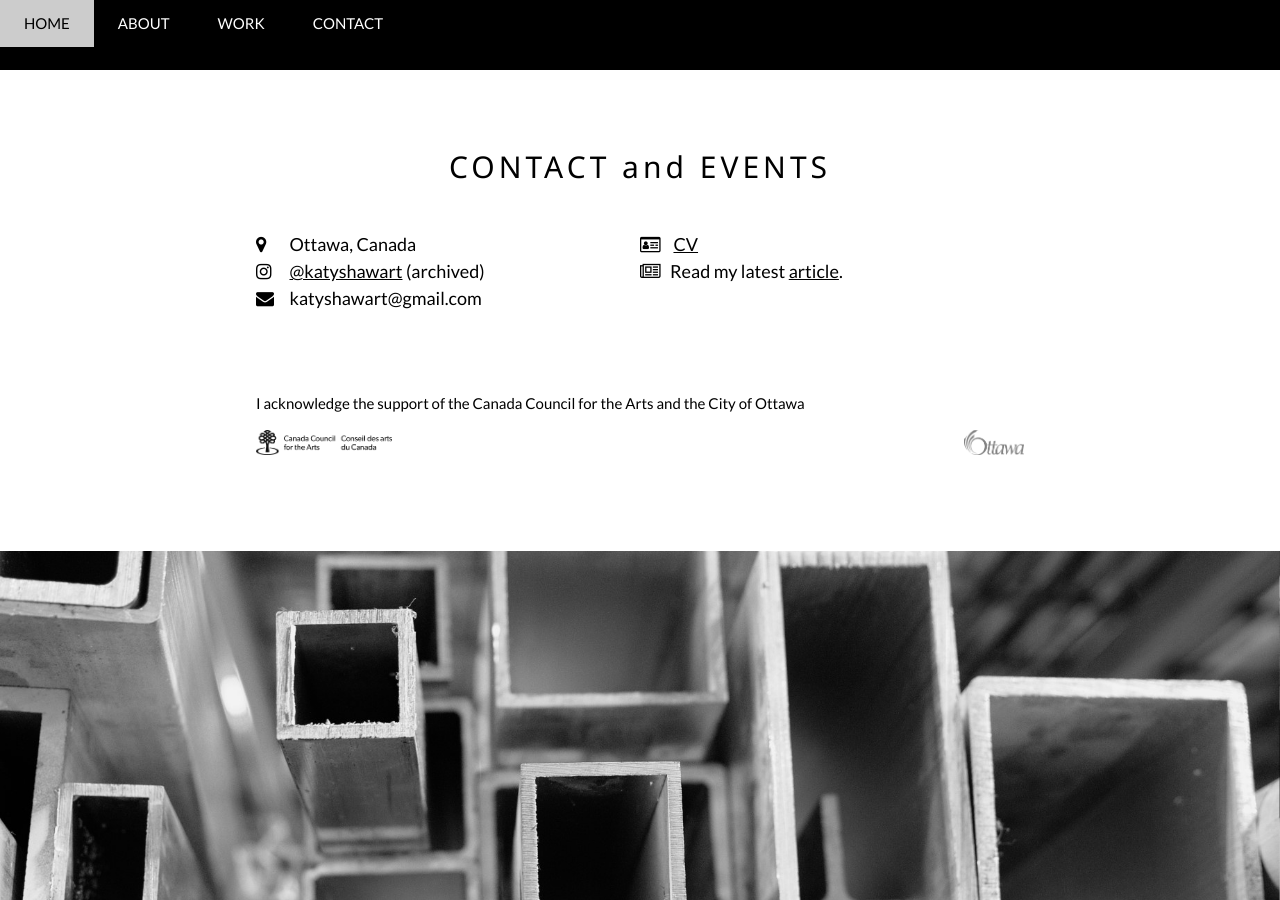
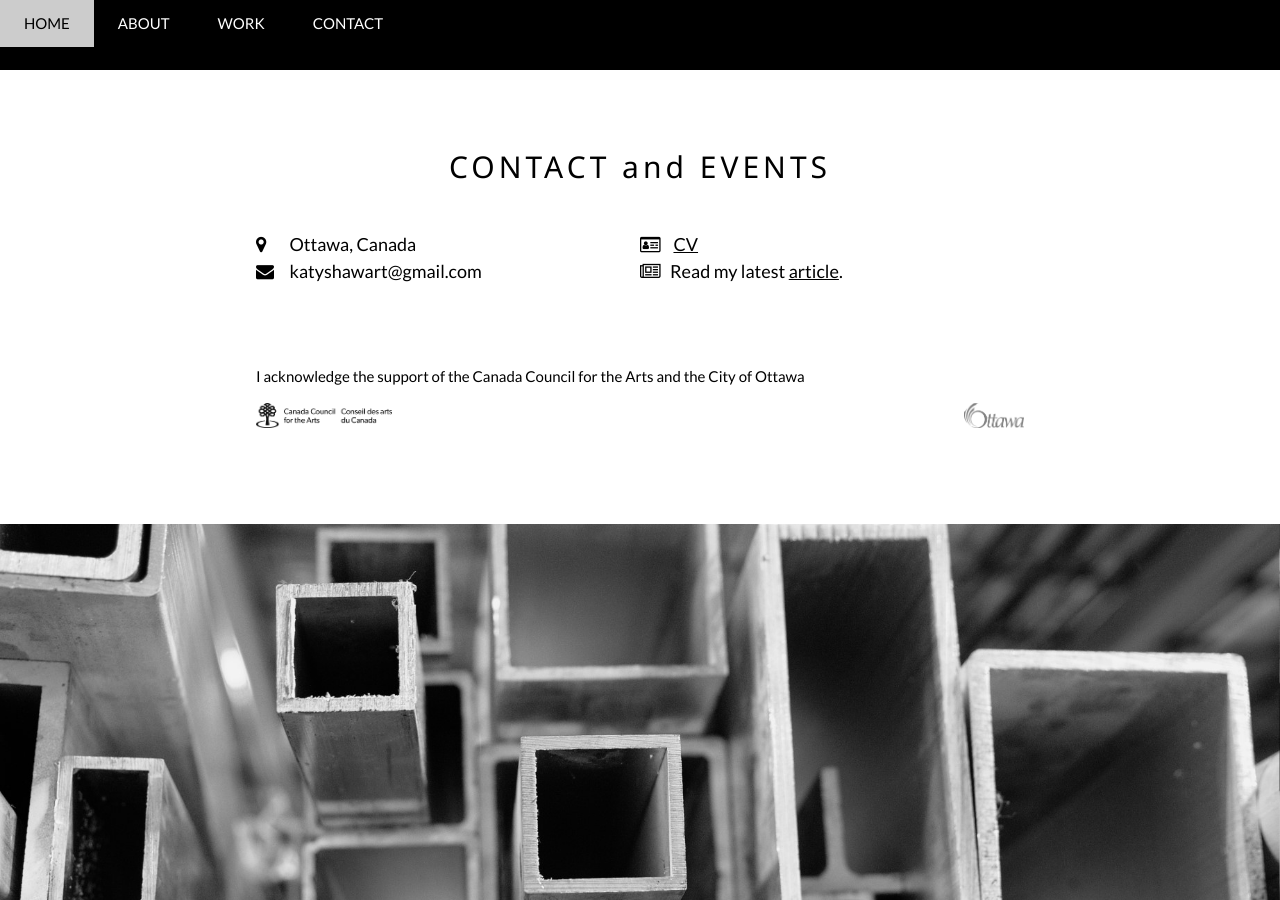
Before and after one commit to shawkatya/portfolio, a Jekyll site: the page built from index.html, in a window 1280 px wide and 900 px high, scrolled down 3114 px. Built offline with Jekyll 4.4.1, drawn with Linux system fonts in a browser that asks for light colours.

Commit message:
removed instagram

```diff
--- a/index.html
+++ b/index.html
@@ -54,7 +54,7 @@ layout: default
     <div class="w3-row w3-padding-32">
       <div class="w3-col m6 w3-large w3-margin-bottom">
         <i class="fa fa-map-marker" style="width:30px"></i> Ottawa, Canada<br>
-        <i class="fa fa-instagram" style="width:30px"></i> <a href="https://www.instagram.com/katyshawart/">@katyshawart</a> (archived)<br>
+        <!-- <i class="fa fa-instagram" style="width:30px"></i> <a href="https://www.instagram.com/katyshawart/">@katyshawart</a> (archived)<br> -->
         <i class="fa fa-envelope" style="width:30px"> </i> katyshawart@gmail.com<br>
 
       </div>
```
